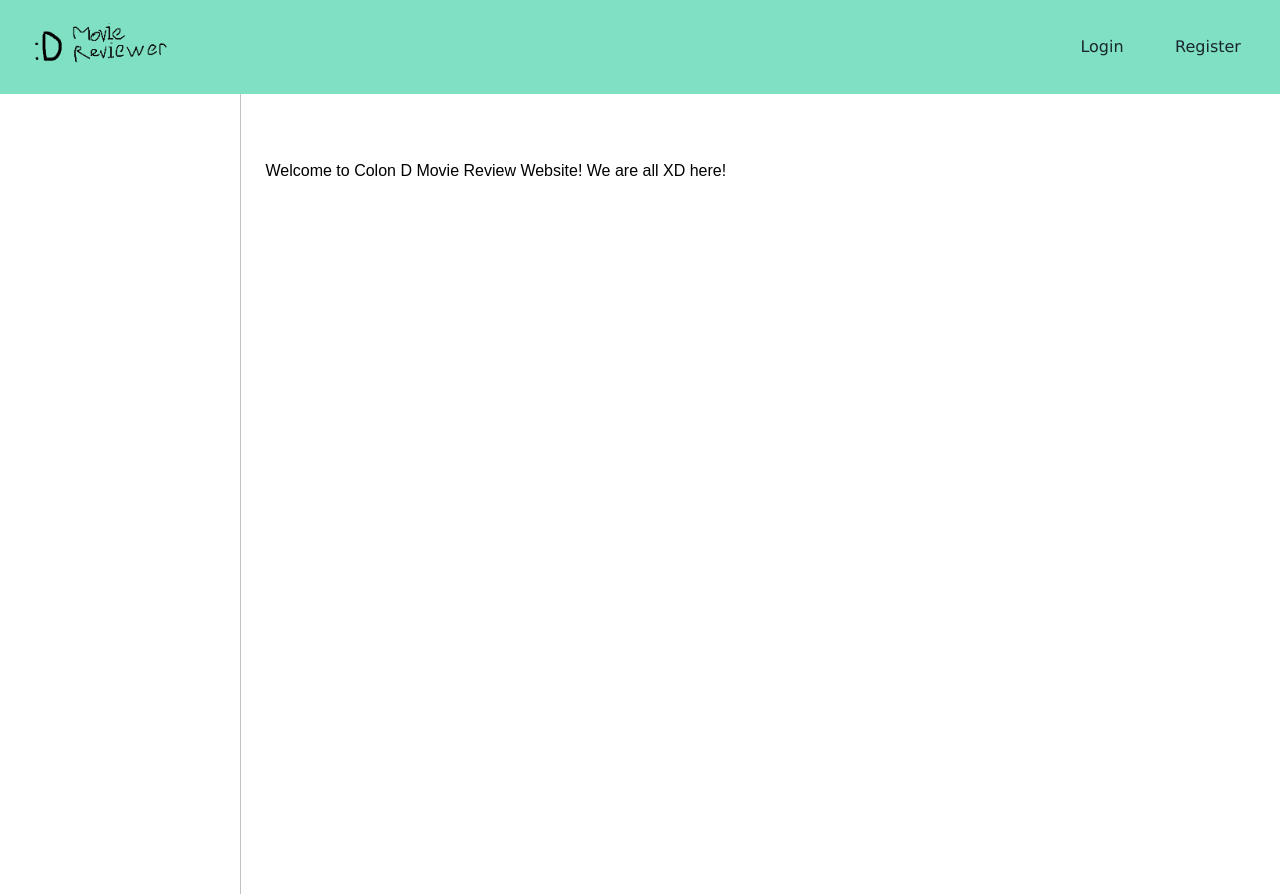
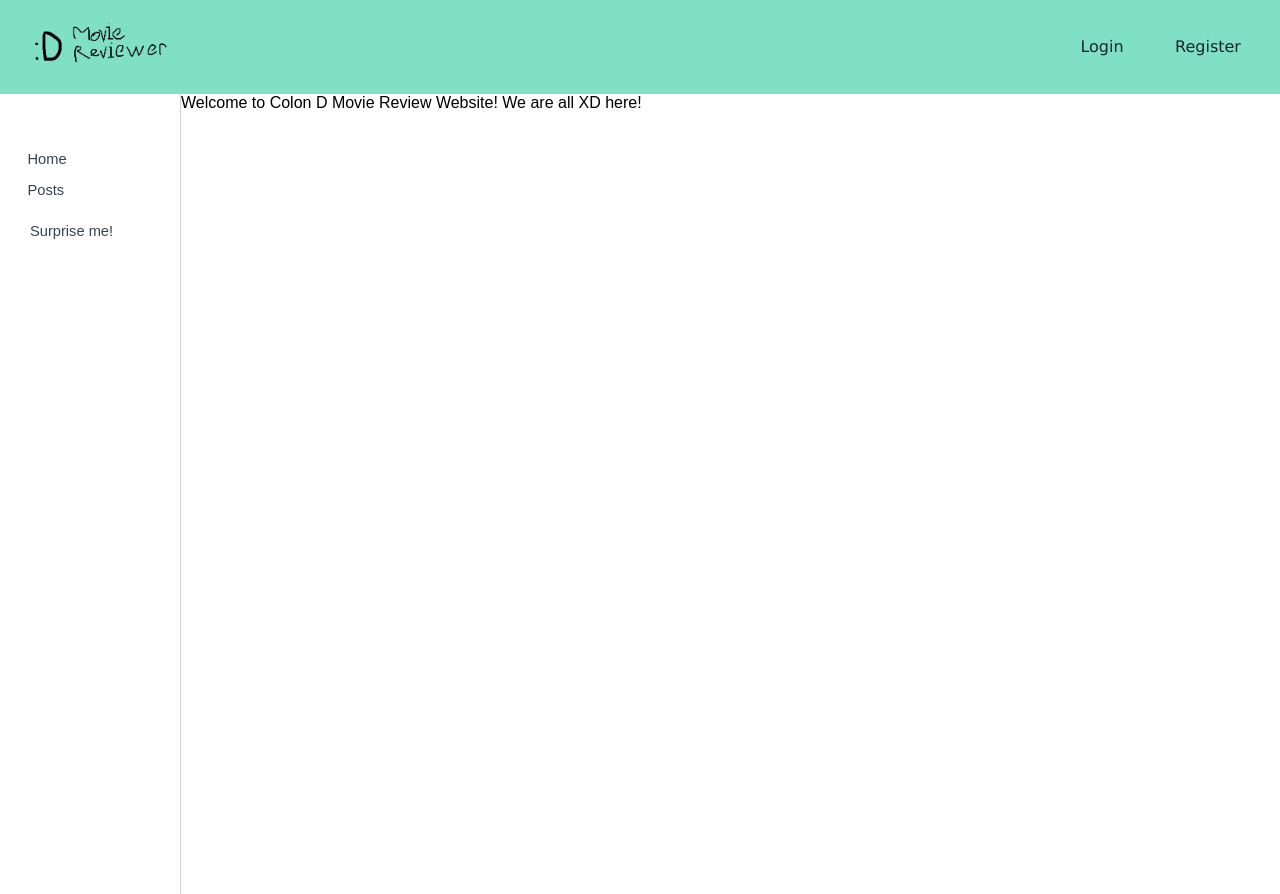
Before and after one commit to nakamarusun/colon-d-movie-review, a Flask app: template ColonD/templates/home/index.html in a window 1280 px wide. Run offline with Flask 2, Linux system fonts and the light colour scheme; the template is opened without the code that fills it, so the values that code supplies are empty; parts of the project's set-up code (start-up, migrations or seed data) failed here and were passed over.

Commit message:
Modified base html to include a sidebar.

```diff
--- a/ColonD/static/style.css
+++ b/ColonD/static/style.css
@@ -19,18 +19,72 @@ topbar user {
 
 outer {
     font-family: Arial, Helvetica, sans-serif;
+    display: flex;
+    margin: auto;
+    max-width: 1300px;
+    min-height: 100vh;
+}
+
+outer sidebar {
     display: block;
-    margin: auto;
-    max-width: 800px;
-    border-left: 1px solid rgb(194, 194, 194);
-    min-height: 100vh;
+    width: 140px;
+    border-right: 1px solid rgb(214, 214, 214);
+    padding: 50px 20px 50px 20px;
+    font-size: 11pt;
+    color: #374250;
+    user-select: none;
+}
+
+outer sidebar .links {
+    padding-left: 5px;
+    padding: 7.5px
+}
+
+outer sidebar .links:hover {
+    border-left: 4px solid rgb(233, 75, 101);
+    padding-left: 5px;
+    cursor: pointer;
+}
+
+.surprise {
+    margin-top: 10px;
+    padding-left: 10px !important;
+}
+
+.surprise:hover {
+    background: linear-gradient(327deg, #ff6868, #ffc654, #f5ff70, #7cff75, #7bcaff, #9370ff, #d07bff);
+    background-size: 300% 300%;
+
+    -webkit-animation: rainbow 1s infinite;
+    -moz-animation: rainbow 1s infinite;
+    -o-animation: rainbow 1s infinite;
+    animation: rainbow 1s infinite;
+}
+
+@-webkit-keyframes rainbow {
+    0%{background-position:15% 0%}
+    50%{background-position:86% 100%}
+    100%{background-position:15% 0%}
+}
+@-moz-keyframes rainbow {
+    0%{background-position:15% 0%}
+    50%{background-position:86% 100%}
+    100%{background-position:15% 0%}
+}
+@-o-keyframes rainbow {
+    0%{background-position:15% 0%}
+    50%{background-position:86% 100%}
+    100%{background-position:15% 0%}
+}
+@keyframes rainbow {
+    0%{background-position:15% 0%}
+    50%{background-position:86% 100%}
+    100%{background-position:15% 0%}
 }
 
 outer content {
     display: block;
-    margin-top: 50px;
-    margin-left: 25px;
-    margin-right: 25px;
+    flex: auto;
 }
 
 body {
--- a/ColonD/templates/base.html
+++ b/ColonD/templates/base.html
@@ -13,11 +13,14 @@
 </topbar>
 
 <outer>
-    <br>
+    <sidebar>
+    <div class="links">Home</div>
+    <div class="links">Posts</div>
+    <div class="links surprise">Surprise me!</div>
+    </sidebar>
     <content>
     {% block content %}{% endblock %}
     </content>
-    </br>
 </outer>
 
 </body>
```
